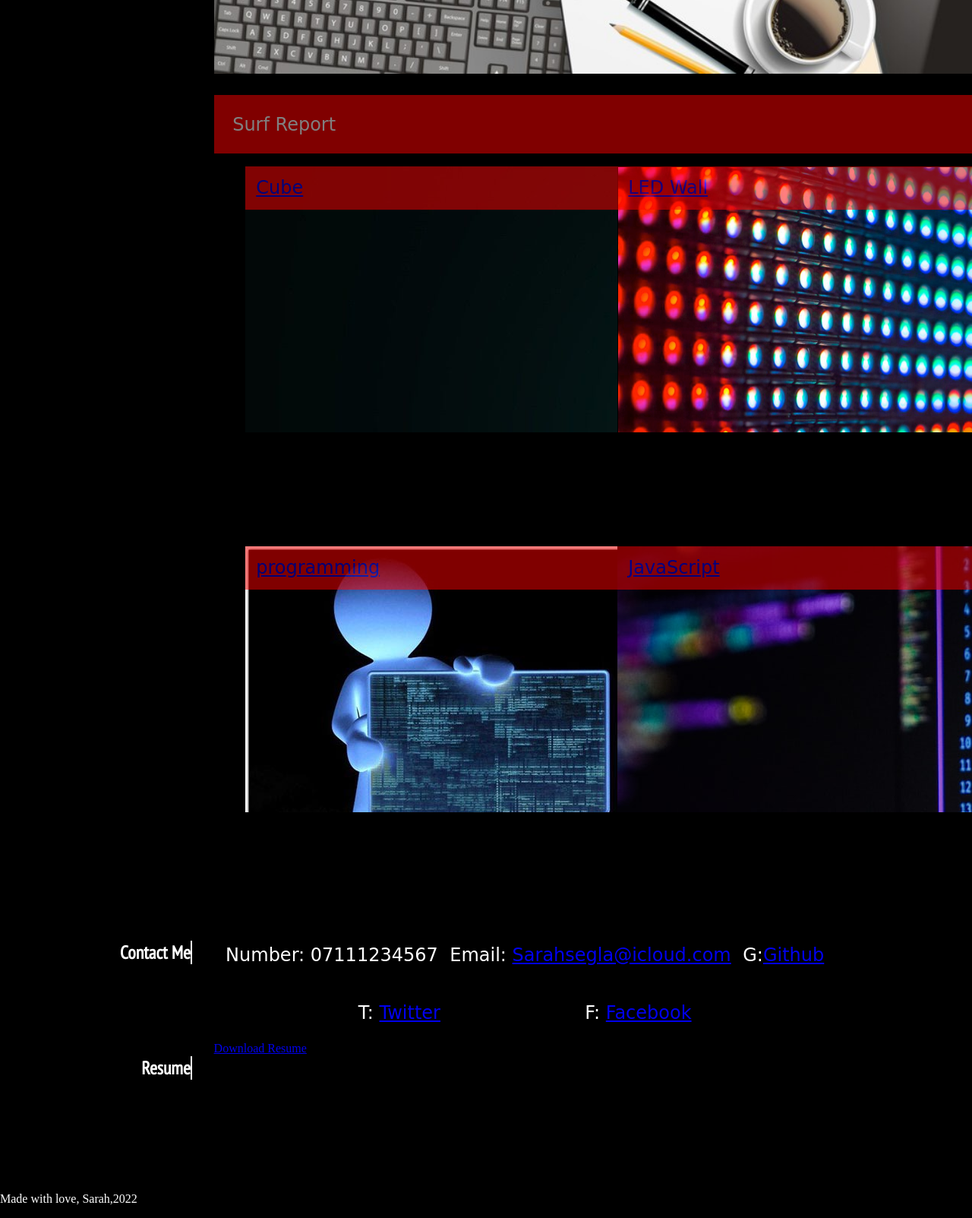
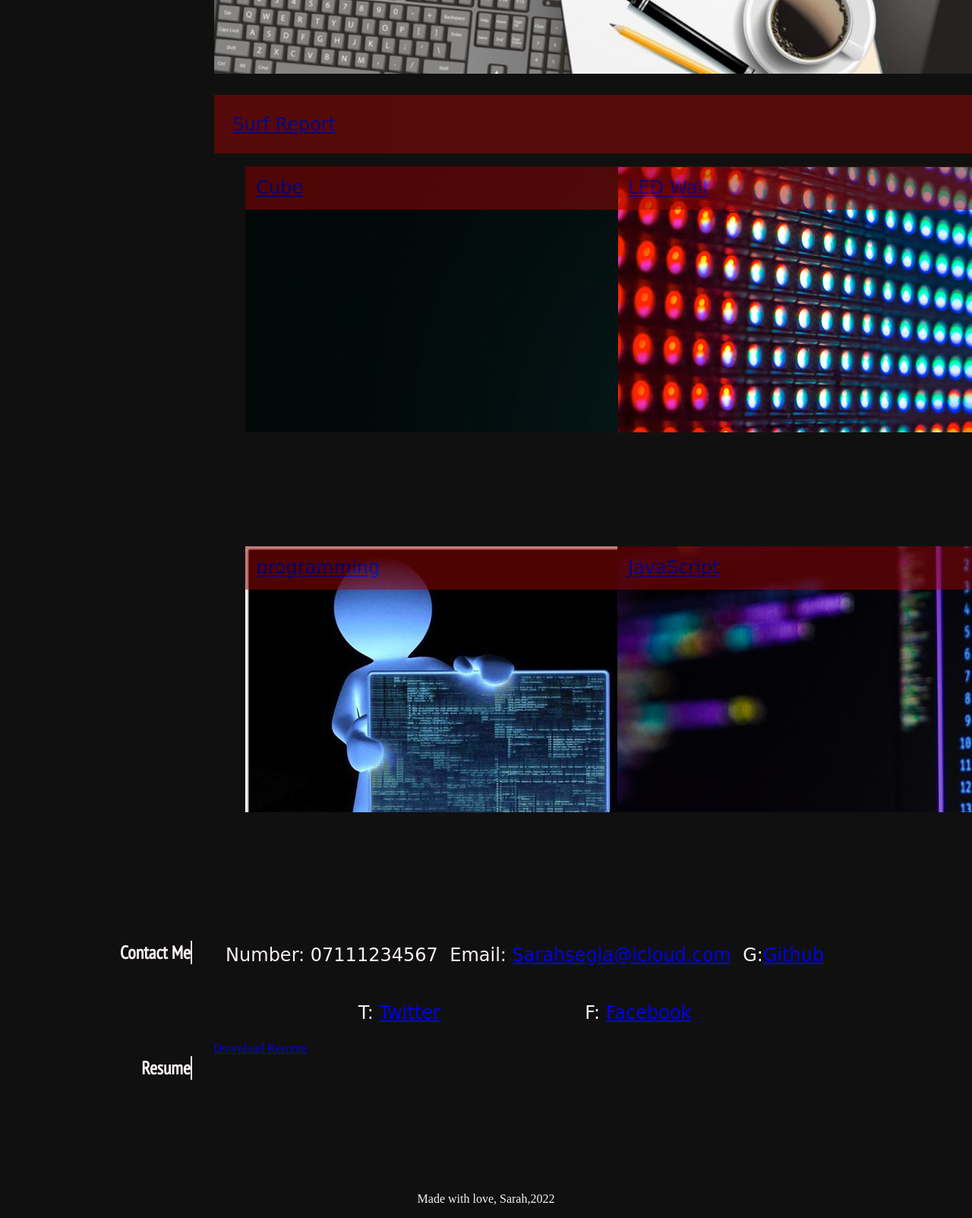
Before and after one commit to Sarahsegla/portfolio-page, a plain HTML site: page index.html in a window 1280 px wide. Shown: the part 1500-3103 px from the top of the page at 76% size. Drawn offline with Linux system fonts and the light colour scheme; a web font is replaced by a local one.

Commit message:
color varies

```diff
--- a/index.html
+++ b/index.html
@@ -41,7 +41,7 @@ About Me
                 <article class="content">
                     <div>
                             <img src="images/first.jpg" class="firstimage">
-                            <p id="report">Surf Report</p>
+                            <p id="report"><a href="report">Surf Report</a></p>
                                 </div>
 
                                 <section class="container">
--- a/styles.css
+++ b/styles.css
@@ -1,15 +1,23 @@
+:root {
+    --dark: rgb(17, 16, 16);
+    --light: rgb(248, 241, 241);
+    --red: rgb(155, 4, 4);
+    --grey: rgb(155, 151, 151);
+}
+
+
 
 body{
 margin: 0;
 padding: 0;
-background-color: black;
-color: white;
+background-color:var(--dark);
+color: var(--light);
 }
 header {
     display: flex;
     justify-content: space-between;
     font-family: 'Rubik Puddles', cursive;
-    background-image: linear-gradient(150deg, red, black,grey, grey);
+    background-image: linear-gradient(150deg, var(--red), var(--dark), var(--grey), var(--grey));
 }
 header h1 {
     font-size: 2rem;
@@ -26,9 +34,9 @@ nav {
     margin-top: 1%;
 }
 nav p a {
-    color: black;
+    color: var(--dark);
     font-size: 1.5rem;
-    background-color: red;
+    background-color: var(--red);
 }
 .banner {
         width: 100%;
@@ -50,7 +58,7 @@ main {
 .sidebar h2 {
     width: 100%;
     text-align: right;
-    border-right: 2px solid white;
+    border-right: 2px solid var(--light);
     font-family: 'PT Sans Narrow', sans-serif;
     font-size: 1.5rem;
 }
@@ -75,7 +83,7 @@ main {
     font-size: 1.5rem;
     padding: 3%;
     margin-bottom: 2%;
-    background-color: red;
+    background-color: var(--red);
     opacity: 0.5;
 
 }
@@ -88,7 +96,7 @@ main {
     font-size: 1.5rem;
     padding: 3%;
     margin-bottom: 2%;
-    background-color: red;
+    background-color: var(--red);
     opacity: 0.5;
     width: 980px;
 }
@@ -129,5 +137,8 @@ main {
 
 a:hover, .containerArea:hover, .firstimage:hover {
     opacity: 0.5;
-    background-color: beige;
+    background-color: var(--light);
 }
+footer {
+    text-align: center;
+}
```
